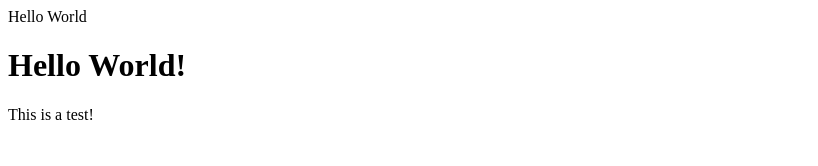
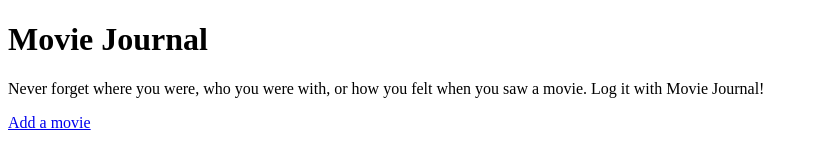
Before and after one commit to arianaantonio/mdv-projects, a plain HTML site: page Antonio_Ariana_project1/index.html in a window 1280 px wide. Shown: the whole page, without its empty margins (0-818 px from the left). Drawn offline with Linux system fonts and the light colour scheme.

Commit message:
Finished Inde file.

```diff
--- a/Antonio_Ariana_project1/index.html
+++ b/Antonio_Ariana_project1/index.html
@@ -1,20 +1,21 @@
 <!doctype html>
+	<!--Author: Ariana Antonio-->
+<!--Project 1: Movie Journal-->
+<!--VFW 1307-->
 <html>
-	<head>
+    <head>
+	<meta charset="utf-8" />
+	<meta name="description" content="Add Item for Movie Journal web app." />
+        <meta name="keywords" content="web app, movie journal, list" />
+        <meta name="robots" content="index, follow" />
+        <meta name="viewport" content="user-scalable=no", width=device-width" />
 
-		<!-- Character Set-->
-		<meta charset="utf-8" />
-		<link type="text/css" src="css/style.css />
-		<!--Page Title-->
-		<title>Hello World</title>
+	<title>Movie Journal</title>
+    </head>
 
-	</head>
-	<body>
-		<div class="container">
-			<h1>Hello World!</h1>
-			<p>This is a test!</p>
-		</div>
-	<!--Content goes here-->
-		<script type="text/javascript" src="js/main.js"></script>
-	</body>
+    <body>
+	<h1>Movie Journal</h1>
+	    <p>Never forget where you were, who you were with, or how you felt when you saw a movie. Log it with Movie Journal!</p>
+	    <a href="additem.html">Add a movie</a>
+    </body>
 </html>
```
